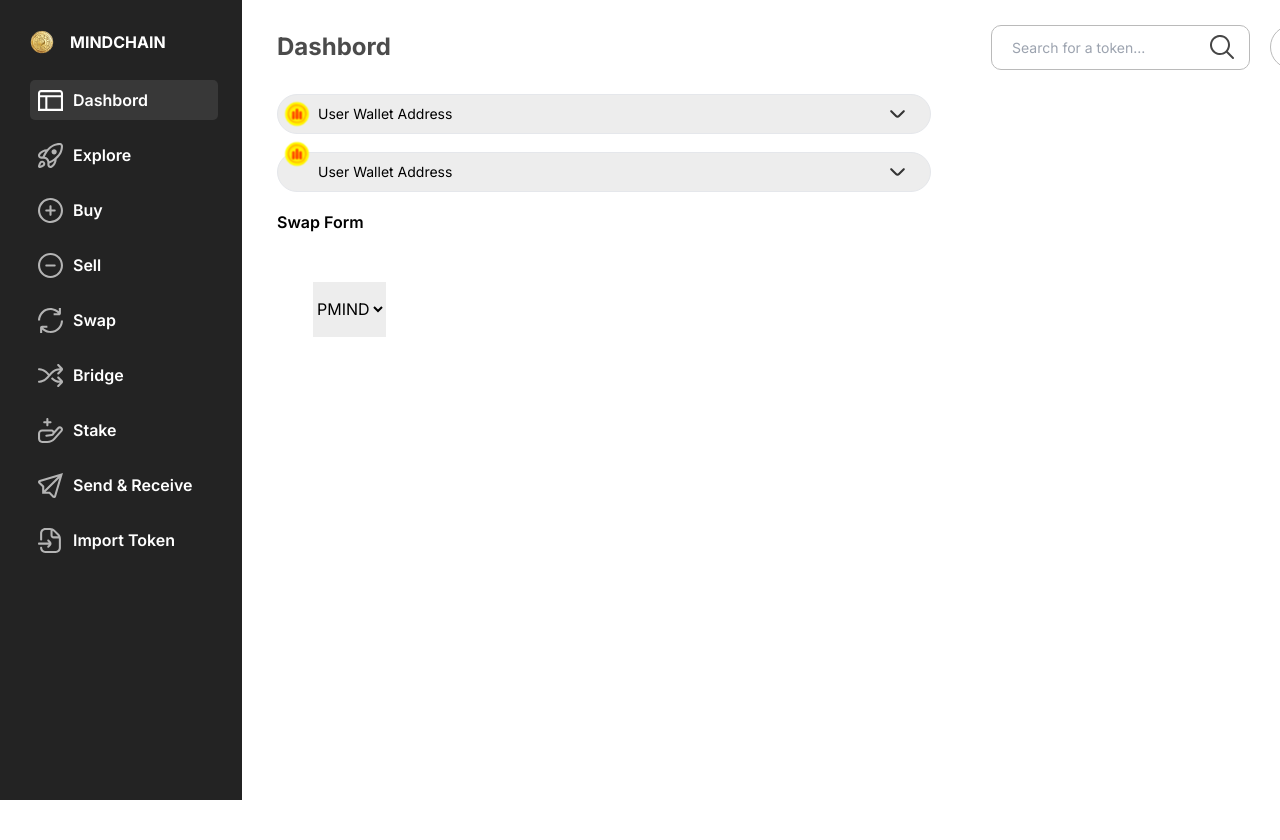
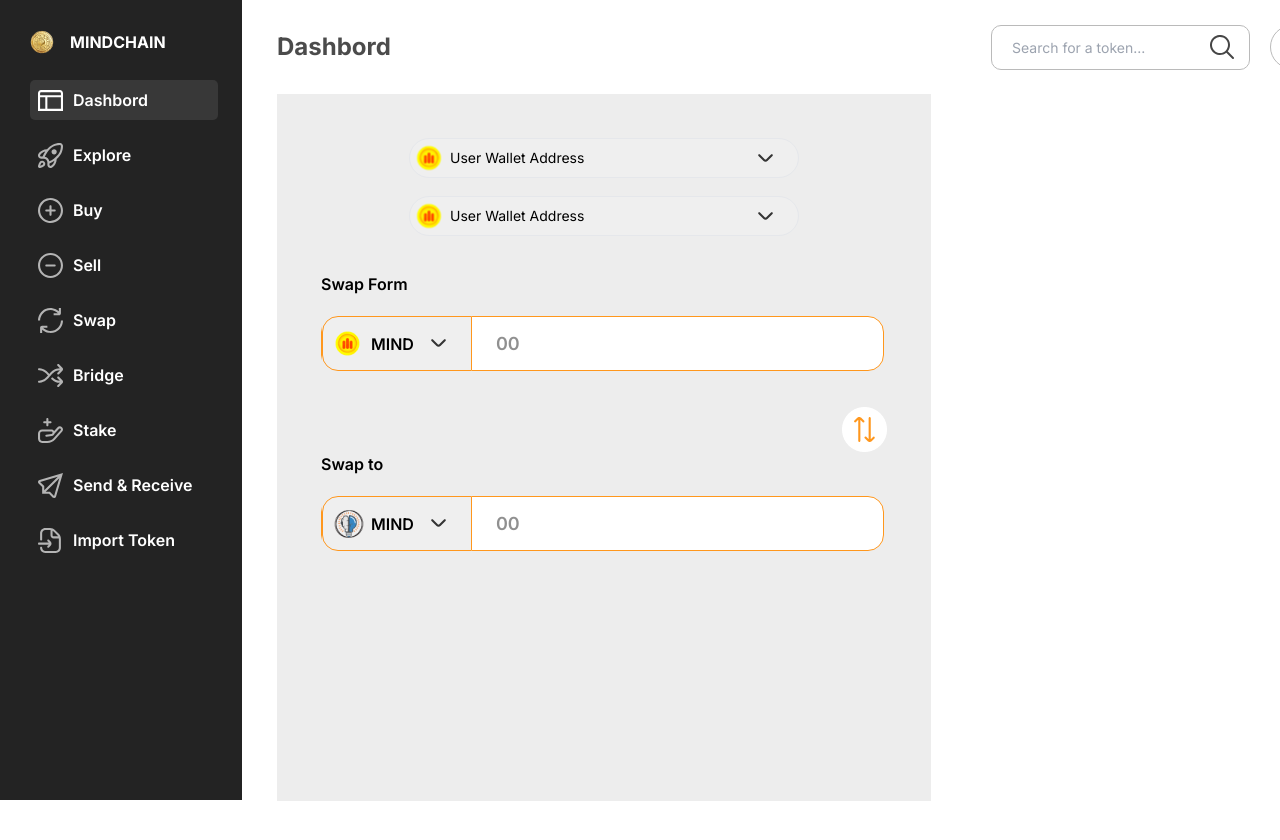
Before and after one commit to alenpragma/mindwallet, a Next.js app: page /Swap in a window 1280 px wide. Shown: the top 840 px of the page. Built offline with nearby package versions, Linux system fonts and the light colour scheme.

Commit message:
swap section design

```diff
--- a/src/app/(dashboardLayout)/Swap/page.js
+++ b/src/app/(dashboardLayout)/Swap/page.js
@@ -1,23 +1,23 @@
 import Image from "next/image";
 import React from "react";
 import coin1 from "@/assets/coin1.png";
-import pmlogo from "@/assets/pmlogo.png";
+import mind from "@/assets/coin1.png";
+import pmind from "@/assets/pmlogo.png";
+import arrow from "@/assets/arrowDuble.png";
 
 const Swap = () => {
   return (
-    <div>
-      <div
-        className='w-[654px] h-[707px] bg-[#EDEDED
-]'
-      >
-        <div className=' relative  text-sm w-390px] h-10 '>
+    <div className='w-[654px] px-11 pt-11 pb-10 h-[707px] bg-[#EDEDED]'>
+      <div className='flex items-center gap-[18px] flex-col   mx-auto'>
+        {/* User Wallet Address */}
+        <div className=' relative   text-sm w-[390px] h-10 '>
           <Image
             className='absolute w-[27px]    top-1/2 left-5 transform -translate-x-1/2 -translate-y-1/2 h-[27px] flex place-items-center items-center'
             src={coin1}
             alt=''
           />
           <select
-            className='custom-select ps-10 flex place-items-center border-[1px] rounded-3xl  px-4 text-sm w-full h-10  bg-[#EDEDED] focus:outline-none'
+            className='custom-select ps-10 flex place-items-center border-[1px] rounded-3xl  px-4 text-sm w-full h-10    focus:outline-none'
             name=''
             id=''
           >
@@ -32,14 +32,16 @@ const Swap = () => {
             </option>
           </select>
         </div>
-        <div className='pt-[18px] relative  text-sm w-390px] h-10 '>
+
+        {/* Mind Chain Network */}
+        <div className=' relative   text-sm w-[390px] h-10 '>
           <Image
             className='absolute w-[27px]    top-1/2 left-5 transform -translate-x-1/2 -translate-y-1/2 h-[27px] flex place-items-center items-center'
             src={coin1}
             alt=''
           />
           <select
-            className='custom-select ps-10 flex place-items-center border-[1px] rounded-3xl  px-4 text-sm w-full h-10  bg-[#EDEDED] focus:outline-none'
+            className='custom-select ps-10 flex place-items-center border-[1px] rounded-3xl  px-4 text-sm w-full h-10    focus:outline-none'
             name=''
             id=''
           >
@@ -54,18 +56,25 @@ const Swap = () => {
             </option>
           </select>
         </div>
+      </div>
+
+      {/* *************** */}
+      {/* Swap Form */}
+      {/* *************** */}
       <div className='mt-9'>
-          <h2 className='font-semibold'>Swap Form</h2>
-          <div className='mt-6'>
-            <div className='lg:mx-8 flex place-items-center gap-1 mt-12 '>
-              <image className='' src={pmlogo} alt='' />
+        <h2 className='font-semibold pb-5'>Swap Form</h2>
+        <div className=' flex place-items-center text-start border-[1px] bg-white border-[#FF971D] w-[563px] h-[55px]  rounded-2xl '>
+          <div className='relative   bg-[#EDEDED] flex place-items-center gap-1   '>
+            <div className=' absolute px-3'>
+              <Image className='' src={mind} alt='aa' />
+            </div>
             <select
-                className=' h-[55px] border-none outline-none  bg-[#EDEDED] text-primary'
+              className='custom-select  focus:outline-none h-[55px] ps-12 font-semibold  w-[150px] border-[1px] border-[#FF971D] rounded-s-2xl'
               name=''
               id=''
             >
-                <option className=' text-primary opacity-50' value='PMIND'>
-                  PMIND
+              <option className=' text-primary opacity-50' value='MIND'>
+                MIND
               </option>
               <option className=' text-primary opacity-50' value='USD'>
                 USD
@@ -84,6 +93,53 @@ const Swap = () => {
               </option>
             </select>
           </div>
+          <div className=' flex justify-start ps-6 text-[#909090] bg-white'>
+            <p className=' font-semibold text-lg  '> 00</p>
+          </div>
+        </div>
+      </div>
+
+      <div className='mt-9 flex justify-end'>
+        <Image src={arrow} alt='' />
+      </div>
+      {/* ****************/}
+      {/* Swap to */}
+      {/* ****************/}
+
+      <div>
+        <h2 className='font-semibold pb-5'>Swap to</h2>
+        <div className=' flex place-items-center text-start border-[1px] bg-white border-[#FF971D] w-[563px] h-[55px]  rounded-2xl '>
+          <div className='relative   bg-[#EDEDED] flex place-items-center gap-1   '>
+            <div className=' absolute p-3'>
+              <Image className='' src={pmind} alt='aa' />
+            </div>
+            <select
+              className='custom-select h-[55px] focus:outline-0 ps-12 font-semibold  w-[150px] border-[1px] border-[#FF971D] rounded-s-2xl'
+              name=''
+              id=''
+            >
+              <option className=' text-primary opacity-50' value='MIND'>
+                MIND{" "}
+              </option>
+              <option className=' text-primary opacity-50' value='USD'>
+                USD
+              </option>
+              <option className=' text-primary opacity-50' value='EUR'>
+                EUR
+              </option>
+              <option className=' text-primary opacity-50' value='GBP'>
+                GBP
+              </option>
+              <option className=' text-primary opacity-50' value='JPY'>
+                JPY
+              </option>
+              <option className=' text-primary opacity-50' value='AUD'>
+                AUD
+              </option>
+            </select>
+          </div>
+          <div className=' flex justify-start ps-6 text-[#909090] bg-white'>
+            <p className=' font-semibold text-lg  '> 00</p>
           </div>
         </div>
       </div>
```
Also changed, not shown: src/assets/arrowDuble.png (added). Lines whose indentation alone changed are shown as unchanged.
